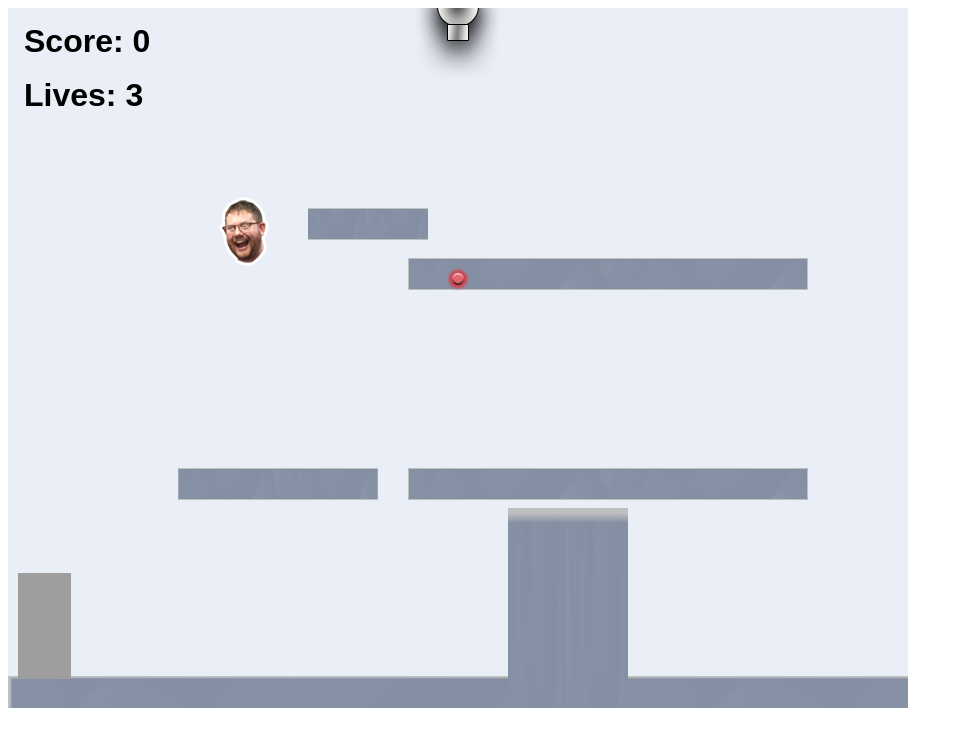
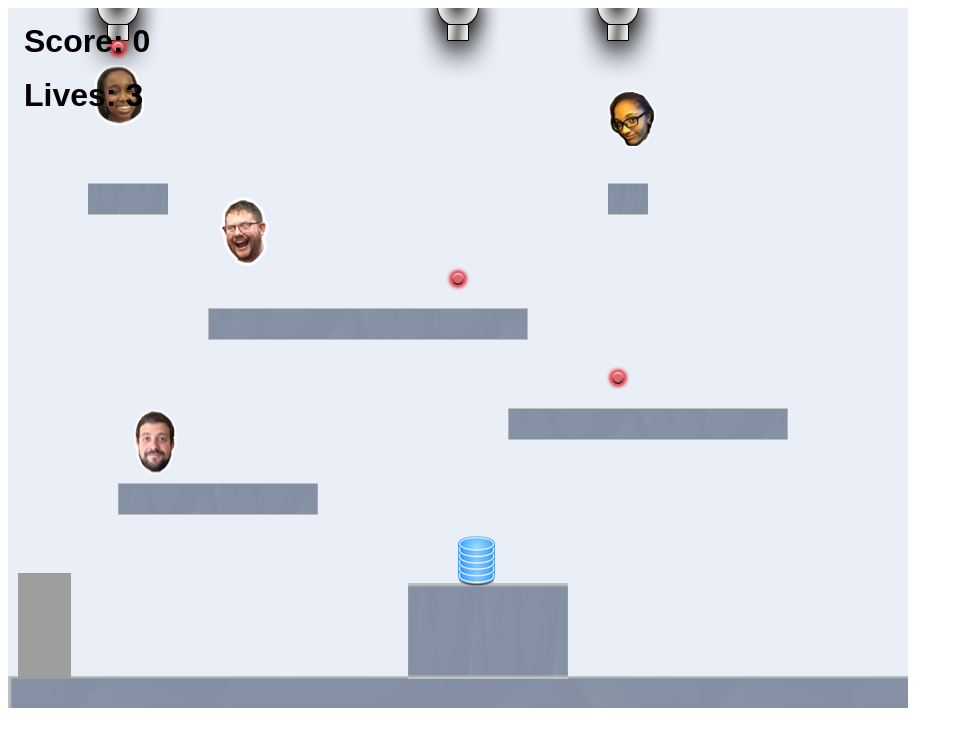
Before and after one commit to gravoisb/gravoisb.github.io, a website: page projects/platformer/index.html in a window 1280 px wide. Shown: the whole page, without its empty margins (0-963 px from the left). Drawn offline with Linux system fonts and the light colour scheme; animation ran at ten frames a second.

Commit message:
added objects to game

```diff
--- a/projects/platformer/js/init/cannon.js
+++ b/projects/platformer/js/init/cannon.js
@@ -28,6 +28,8 @@
 
         // example:
         createCannon("top", 450);
+        createCannon("top", 110, 3000);
+        createCannon("top", 610, 4000);
 
 
         // ALL YOUR CODE GOES ABOVE HERE ///////////////////////////////////////
--- a/projects/platformer/js/init/collectable.js
+++ b/projects/platformer/js/init/collectable.js
@@ -38,6 +38,10 @@
 
         // example:
         createCollectable(type.steve, 200, 170, 6, 0.7);
+        createCollectable(type.db, 450, 500, 10);
+        createCollectable(type.max, 120, 400, 9, 0.9);
+        createCollectable(type.grace, 80, 40, 6, 0.95);
+        createCollectable(type.kennedi, 600, 40, 15, 0.95);
 
 
 
--- a/projects/platformer/js/init/platform.js
+++ b/projects/platformer/js/init/platform.js
@@ -37,22 +37,14 @@
         createPlatform(0, game.world.height - 32, 3, 2);    // DO NOT DELETE
 
         // example:
-        createPlatform(400, 250);
-        createPlatform(170, 460, 0.5);
-        createPlatform(400, 460);           // normal platform
-        createPlatform(300, 200, 0.3)       // small horizontal platform (30% the normal width)
-        createPlatform(500, 500, 0.3, 10)   // tall vertical wall (30% the normal width and 10x the height)
+        createPlatform(600, 175, 0.1); //top right
+        createPlatform(80, 175, 0.2);  //top left
+        createPlatform(110, 475, 0.5); //bottom left
+        createPlatform(500, 400, 0.7); //bottom right
+        createPlatform(200, 300, 0.8); //middle
+        createPlatform(400, 575, 0.4, 3);   // tall vertical wall (30% the normal width and 10x the height)
         // ALL YOUR CODE GOES ABOVE HERE ///////////////////////////////////////
         ////////////////////////////////////////////////////////////////////////
     }
     platform.init = init;
 })(window);
-
-function createPlatform(x, y, scaleX, scaleY){
-     /* x: The x coordinate for the platform.
-        y: The y coordinate for the platform.
-        scaleX: OPTIONAL The scale factor on the x-axis, this value will stretch the platform in width.
-        scaleY: OPTIONAL The scale factor on the y-axis, this value will stretch the platform in height.
-     */
-
-}
```
Also changed, not shown: portfolio.html (+11 -5 lines).
